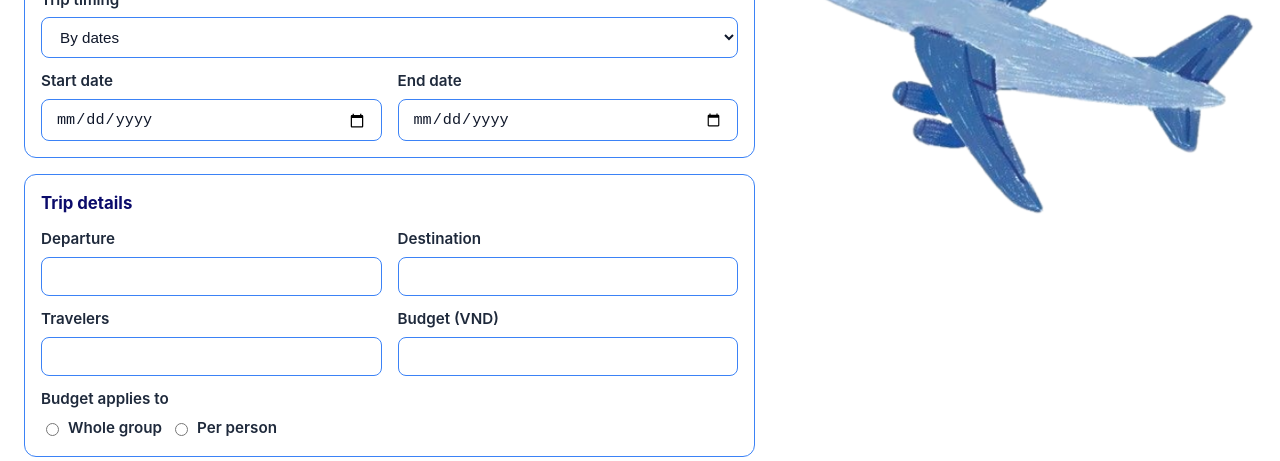
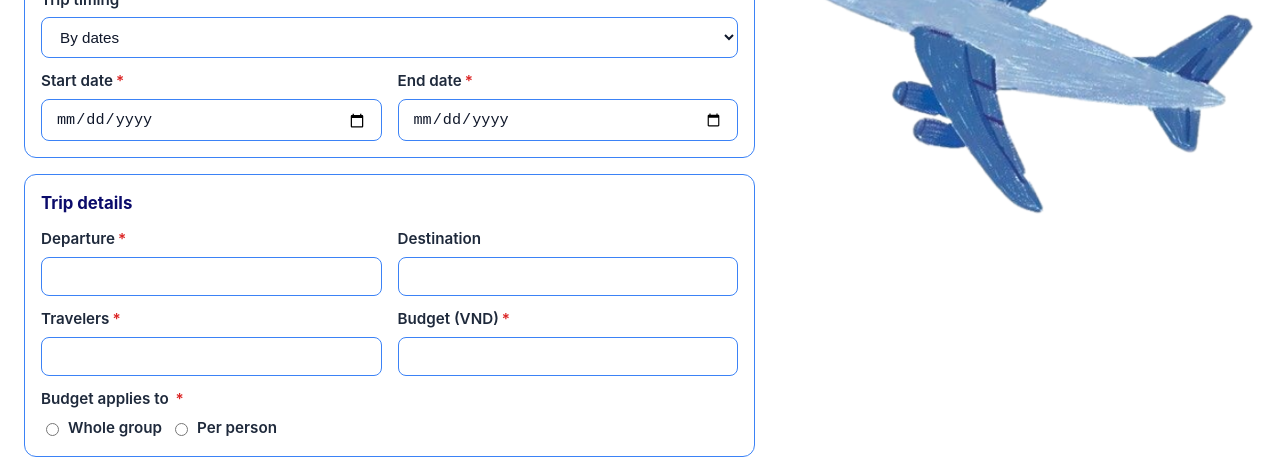
Before and after one commit to TPVA2026/Project_Travel_VA, a React (Vite) app in the folder frontend/: page / in a window 1280 px wide. Shown: the part 283-744 px from the top of the page. Built offline with nearby package versions, Linux system fonts and the light colour scheme; no server answers.

Commit message:
TPVA-8: mark required fields and show a required error.

```diff
--- a/frontend/src/components/input/TravelForm.jsx
+++ b/frontend/src/components/input/TravelForm.jsx
@@ -18,11 +18,14 @@ function progressOf(data) {
   return Math.round((filled / keys.length) * 100);
 }
 
-function Field({ label, name, error, bad, children }) {
+function Field({ label, name, error, bad, required, children }) {
   const wrong = Boolean(bad?.[name]);
   return (
     <div className="field">
-      <label htmlFor={name}>{label}</label>
+      <label htmlFor={name}>
+        {label}
+        {required && <span className="req" aria-hidden="true">*</span>}
+      </label>
       {children}
       {error && (
         <span className={wrong ? "error" : undefined} id={`${name}-error`}>{error}</span>
@@ -83,13 +86,14 @@ export default function TravelForm() {
   const [formKey, setFormKey] = useState(0);
   const [errors, setErrors] = useState({});
   const [bad, setBad] = useState({});
+  const [submitted, setSubmitted] = useState(false);
   const [done, setDone] = useState(false);
   const [mode, setMode] = useState("dates");
   const [progress, setProgress] = useState(0);
 
   function refresh(form) {
     const data = new FormData(form);
-    const wrong = valueErrors(data);
+    const wrong = submitted ? clientErrors(data) : valueErrors(data);
     setBad(wrong);
     setErrors(wrong);
     setProgress(progressOf(data));
@@ -113,6 +117,7 @@ export default function TravelForm() {
     setMode("dates");
     setErrors({});
     setBad({});
+    setSubmitted(false);
     setDone(false);
     setProgress(0);
   }
@@ -122,13 +127,11 @@ export default function TravelForm() {
     setDone(false);
     const data = new FormData(event.currentTarget);
     const found = clientErrors(data);
-    const wrong = valueErrors(data);
-    setBad(wrong);
+    setSubmitted(true);
+    setBad(found);
+    setErrors(found);
     setProgress(progressOf(data));
-    if (Object.keys(found).length) {
-      setErrors(found);
-      return;
-    }
+    if (Object.keys(found).length) return;
     try {
       await validateTravelRequest(buildPayload(data));
       setErrors({});
@@ -160,19 +163,19 @@ export default function TravelForm() {
         <div className="grid-2">
           {mode === "dates" ? (
             <>
-              <Field label="Start date" name="startDate" error={errors.startDate} bad={bad}>
+              <Field label="Start date" name="startDate" error={errors.startDate} bad={bad} required>
                 <input id="startDate" name="startDate" type="date" required {...described("startDate")} />
               </Field>
-              <Field label="End date" name="endDate" error={errors.endDate} bad={bad}>
+              <Field label="End date" name="endDate" error={errors.endDate} bad={bad} required>
                 <input id="endDate" name="endDate" type="date" required {...described("endDate")} />
               </Field>
             </>
           ) : (
             <>
-              <Field label="Month" name="month" error={errors.month} bad={bad}>
+              <Field label="Month" name="month" error={errors.month} bad={bad} required>
                 <input id="month" name="month" type="month" required {...described("month")} />
               </Field>
-              <Field label="Number of days" name="durationDays" error={errors.durationDays} bad={bad}>
+              <Field label="Number of days" name="durationDays" error={errors.durationDays} bad={bad} required>
                 <input id="durationDays" name="durationDays" type="number" min="1" step="1" required {...described("durationDays")} />
               </Field>
             </>
@@ -183,21 +186,21 @@ export default function TravelForm() {
       <section className="card">
         <h2>Trip details</h2>
         <div className="grid-2">
-          <Field label="Departure" name="departureLocation" error={errors.departureLocation} bad={bad}>
+          <Field label="Departure" name="departureLocation" error={errors.departureLocation} bad={bad} required>
             <input id="departureLocation" name="departureLocation" required {...described("departureLocation")} />
           </Field>
           <Field label="Destination" name="destination" error={errors.destination} bad={bad}>
             <input id="destination" name="destination" maxLength={200} {...described("destination")} />
           </Field>
-          <Field label="Travelers" name="travelerCount" error={errors.travelerCount} bad={bad}>
+          <Field label="Travelers" name="travelerCount" error={errors.travelerCount} bad={bad} required>
             <input id="travelerCount" name="travelerCount" type="number" min="1" step="1" required {...described("travelerCount")} />
           </Field>
-          <Field label="Budget (VND)" name="budgetAmount" error={errors.budgetAmount} bad={bad}>
+          <Field label="Budget (VND)" name="budgetAmount" error={errors.budgetAmount} bad={bad} required>
             <input id="budgetAmount" name="budgetAmount" type="number" min="0" step="1" required {...described("budgetAmount")} />
           </Field>
         </div>
         <div className="field">
-          <span id="budget-label">Budget applies to</span>
+          <span id="budget-label">Budget applies to <span className="req" aria-hidden="true">*</span></span>
           <div className="pills" role="radiogroup" aria-labelledby="budget-label">
             <label className="pill">
               <input type="radio" name="budgetScope" value="group" />
--- a/frontend/src/components/input/travelRequest.js
+++ b/frontend/src/components/input/travelRequest.js
@@ -42,6 +42,8 @@ function daySpan(start, end) {
   return Math.round((Date.parse(end) - Date.parse(start)) / 86400000) + 1;
 }
 
+export const REQUIRED = "This field is required.";
+
 function filledWrong(value, bad) {
   return value !== "" && value != null && bad(Number(value));
 }
@@ -57,7 +59,7 @@ export function valueErrors(data) {
     errors.durationDays = "Number of days must be at least 1.";
   }
   const departure = String(data.get("departureLocation") ?? "");
-  if (departure !== "" && !departure.trim()) errors.departureLocation = "Enter a departure place.";
+  if (departure !== "" && !departure.trim()) errors.departureLocation = REQUIRED;
   if (filledWrong(data.get("travelerCount"), (n) => n < 1 || !Number.isInteger(n))) {
     errors.travelerCount = "Traveler count must be at least 1.";
   }
@@ -84,22 +86,22 @@ export function clientErrors(data) {
   const errors = valueErrors(data);
   const mode = data.get("periodMode");
   if (mode === "month") {
-    if (!data.get("month")) errors.month = "Choose a month.";
-    if (!data.get("durationDays")) errors.durationDays = "Number of days must be at least 1.";
+    if (!data.get("month")) errors.month = REQUIRED;
+    if (!data.get("durationDays")) errors.durationDays = REQUIRED;
   } else {
-    if (!data.get("startDate")) errors.startDate = "Choose a start date.";
-    if (!data.get("endDate") && !errors.endDate) errors.endDate = "Choose an end date.";
+    if (!data.get("startDate")) errors.startDate = REQUIRED;
+    if (!data.get("endDate") && !errors.endDate) errors.endDate = REQUIRED;
   }
   if (!String(data.get("departureLocation") ?? "").trim()) {
-    errors.departureLocation = "Enter a departure place.";
+    errors.departureLocation = REQUIRED;
   }
   if (data.get("travelerCount") === "" || data.get("travelerCount") == null) {
-    errors.travelerCount = "Traveler count must be at least 1.";
+    errors.travelerCount = REQUIRED;
   }
   if (data.get("budgetAmount") === "" || data.get("budgetAmount") == null) {
-    errors.budgetAmount = "Budget must be a whole number of VND, from 0.";
+    errors.budgetAmount = REQUIRED;
   }
-  if (!data.get("budgetScope")) errors.budgetScope = "Choose who the budget applies to.";
+  if (!data.get("budgetScope")) errors.budgetScope = REQUIRED;
 
   const minutes = data.get("maxTravelTimeMinutes");
   const hasLimit = data.get("maxDistanceKm") || minutes || data.get("appliesTo");
@@ -178,7 +180,7 @@ export function serverFieldErrors(body) {
   const errors = mapServerErrors(detail.errors);
   for (const field of detail.missing ?? []) {
     const name = MISSING_FIELD[field] ?? field;
-    if (!errors[name]) errors[name] = "Fill in this field.";
+    if (!errors[name]) errors[name] = REQUIRED;
   }
   const messages = detail.messages ?? detail.conflicts;
   if (messages?.length) errors.form = messages.join(" ");
--- a/frontend/src/index.css
+++ b/frontend/src/index.css
@@ -450,7 +450,7 @@ body {
 }
 
 .planner label,
-.planner .field > span {
+.planner .field > span:not(.error) {
   font-size: 0.95rem;
   font-weight: 600;
   color: #1e293b;
@@ -485,6 +485,11 @@ body {
   border-color: var(--status-infeasible);
 }
 
+.planner .req {
+  color: var(--status-infeasible);
+  margin-left: 3px;
+}
+
 .planner .error {
   color: var(--status-infeasible);
   font-size: 0.82rem;
```
Also changed, not shown: 1 other file (tests, documents, lock files or other folders).
